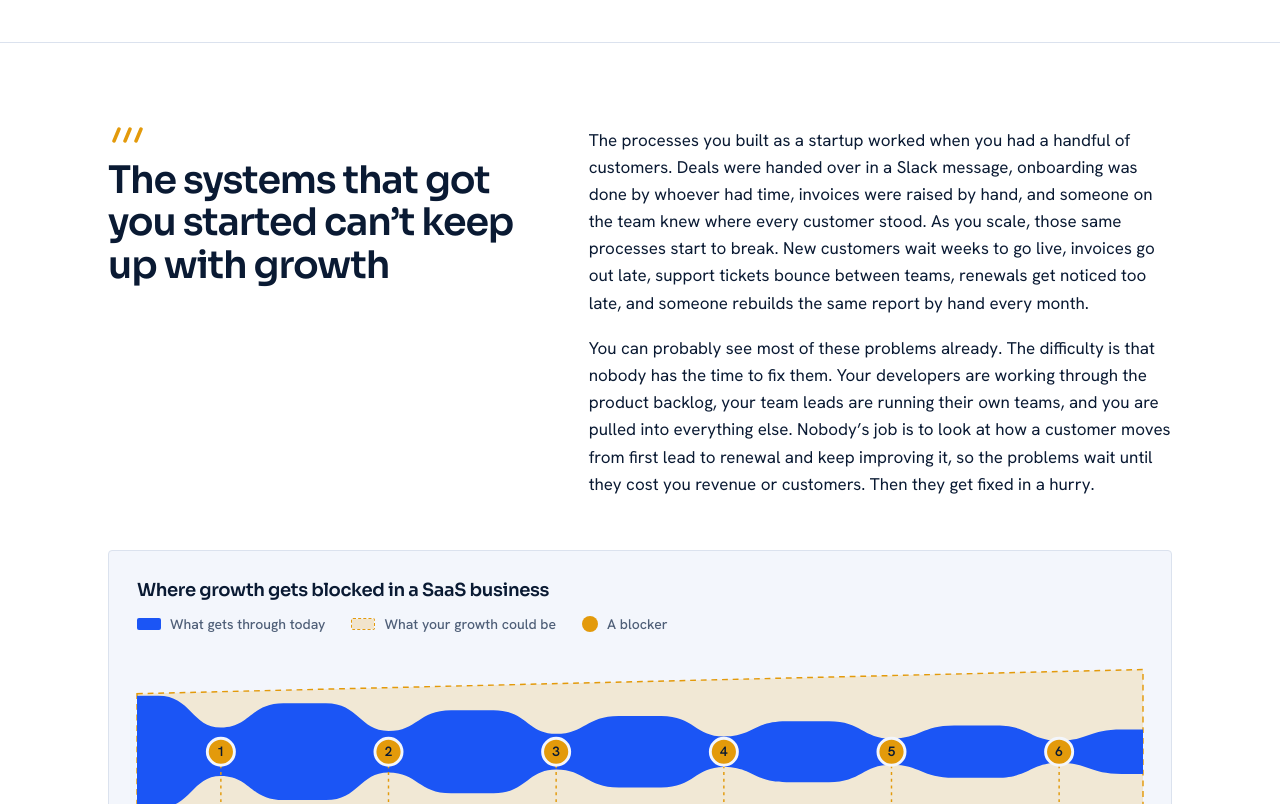
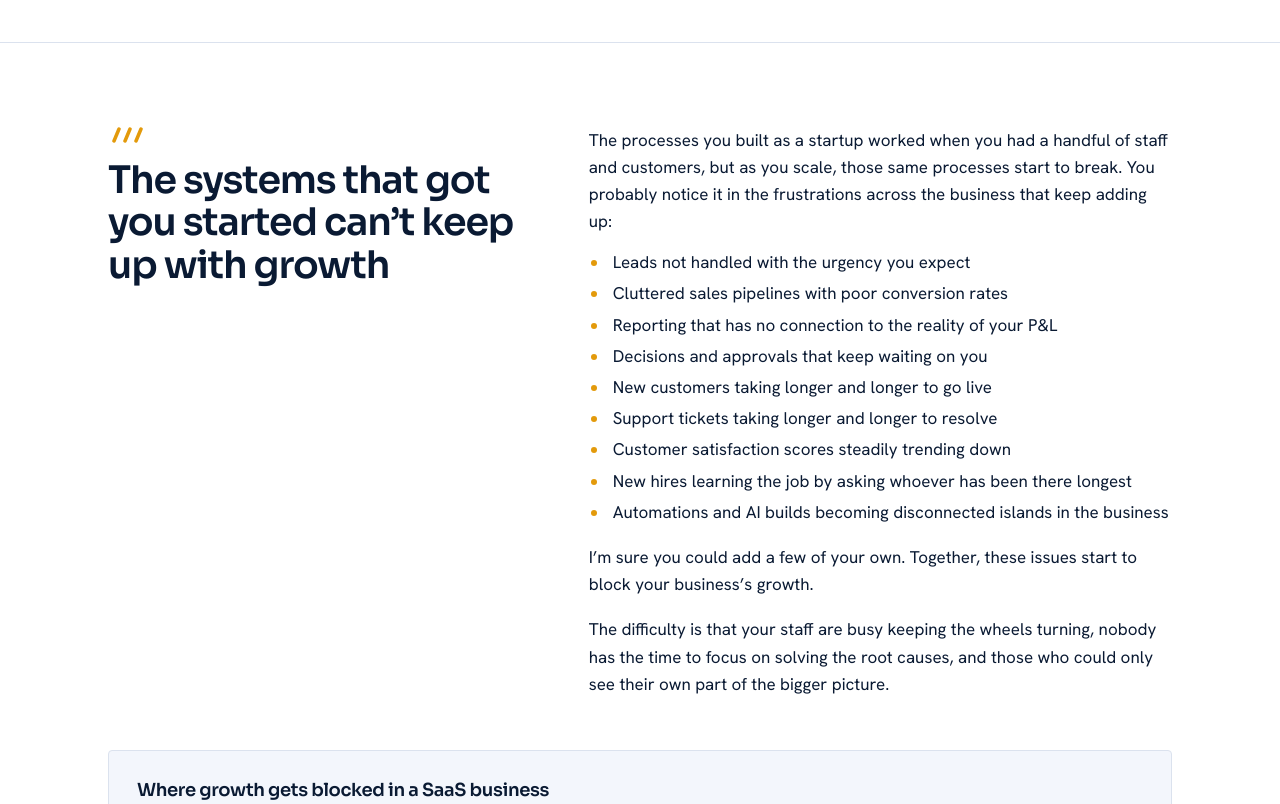
Before and after one commit to BuchnerBernard/bearops, an Astro site: page / in a window 1280 px wide. Shown: the part 620-1424 px from the top of the page. Built offline with nearby package versions, Linux system fonts and the light colour scheme; Astro itself is replaced by a stand-in of ours.

Commit message:
Rewrite the problem section
Co-Authored-By: Claude Opus 5.5 <noreply@anthropic.com>
Claude-Session: https://claude.ai/code/session_01XywhuzKpxRN7MUEpGZ3avx

```diff
--- a/src/pages/index.astro
+++ b/src/pages/index.astro
@@ -23,8 +23,20 @@ const latest = (await getArticles()).slice(0, 3);
 
 <section class="sec"><div class="wrap split">
   <h2>The systems that got you started can’t keep up with growth</h2><div>
-  <p class="body">The processes you built as a startup worked when you had a handful of customers. Deals were handed over in a Slack message, onboarding was done by whoever had time, invoices were raised by hand, and someone on the team knew where every customer stood. As you scale, those same processes start to break. New customers wait weeks to go live, invoices go out late, support tickets bounce between teams, renewals get noticed too late, and someone rebuilds the same report by hand every month.</p>
-  <p class="body">You can probably see most of these problems already. The difficulty is that nobody has the time to fix them. Your developers are working through the product backlog, your team leads are running their own teams, and you are pulled into everything else. Nobody’s job is to look at how a customer moves from first lead to renewal and keep improving it, so the problems wait until they cost you revenue or customers. Then they get fixed in a hurry.</p>
+  <p class="body">The processes you built as a startup worked when you had a handful of staff and customers, but as you scale, those same processes start to break. You probably notice it in the frustrations across the business that keep adding up:</p>
+  <ul class="body plist">
+    <li>Leads not handled with the urgency you expect</li>
+    <li>Cluttered sales pipelines with poor conversion rates</li>
+    <li>Reporting that has no connection to the reality of your P&amp;L</li>
+    <li>Decisions and approvals that keep waiting on you</li>
+    <li>New customers taking longer and longer to go live</li>
+    <li>Support tickets taking longer and longer to resolve</li>
+    <li>Customer satisfaction scores steadily trending down</li>
+    <li>New hires learning the job by asking whoever has been there longest</li>
+    <li>Automations and AI builds becoming disconnected islands in the business</li>
+  </ul>
+  <p class="body">I’m sure you could add a few of your own. Together, these issues start to block your business’s growth.</p>
+  <p class="body">The difficulty is that your staff are busy keeping the wheels turning, nobody has the time to focus on solving the root causes, and those who could only see their own part of the bigger picture.</p>
 </div>
 </div>
 <div class="wrap">
--- a/src/styles/global.css
+++ b/src/styles/global.css
@@ -273,3 +273,5 @@ footer a{color:inherit}
 .legal h1{font-size:clamp(32px,4vw,44px);margin-bottom:10px}
 .alt-link{margin:18px 0 0;font-size:15px;color:var(--muted)}
 .alt-link a{color:var(--accent)}
+
+.plist{margin:14px 0 0;padding-left:20px}.plist li{margin:4px 0;padding-left:4px}.plist li::marker{color:var(--amber)}
```
